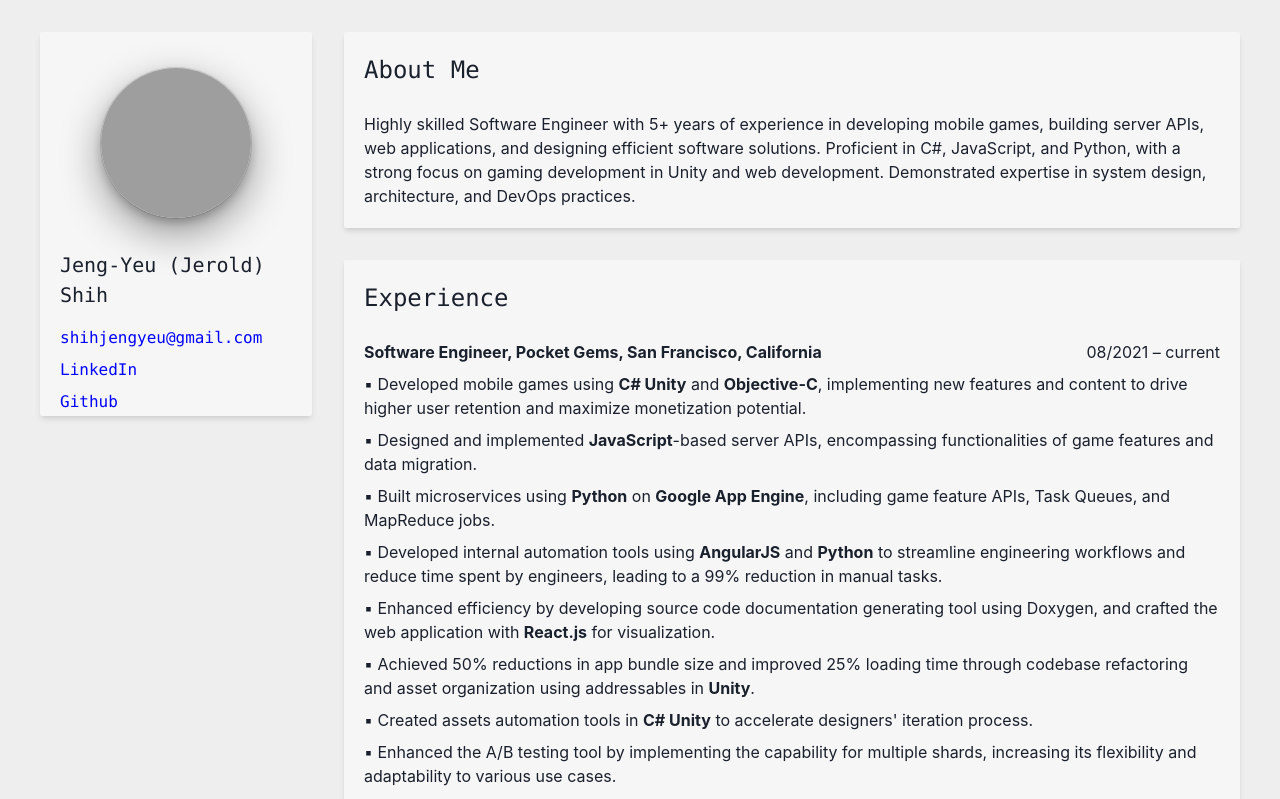
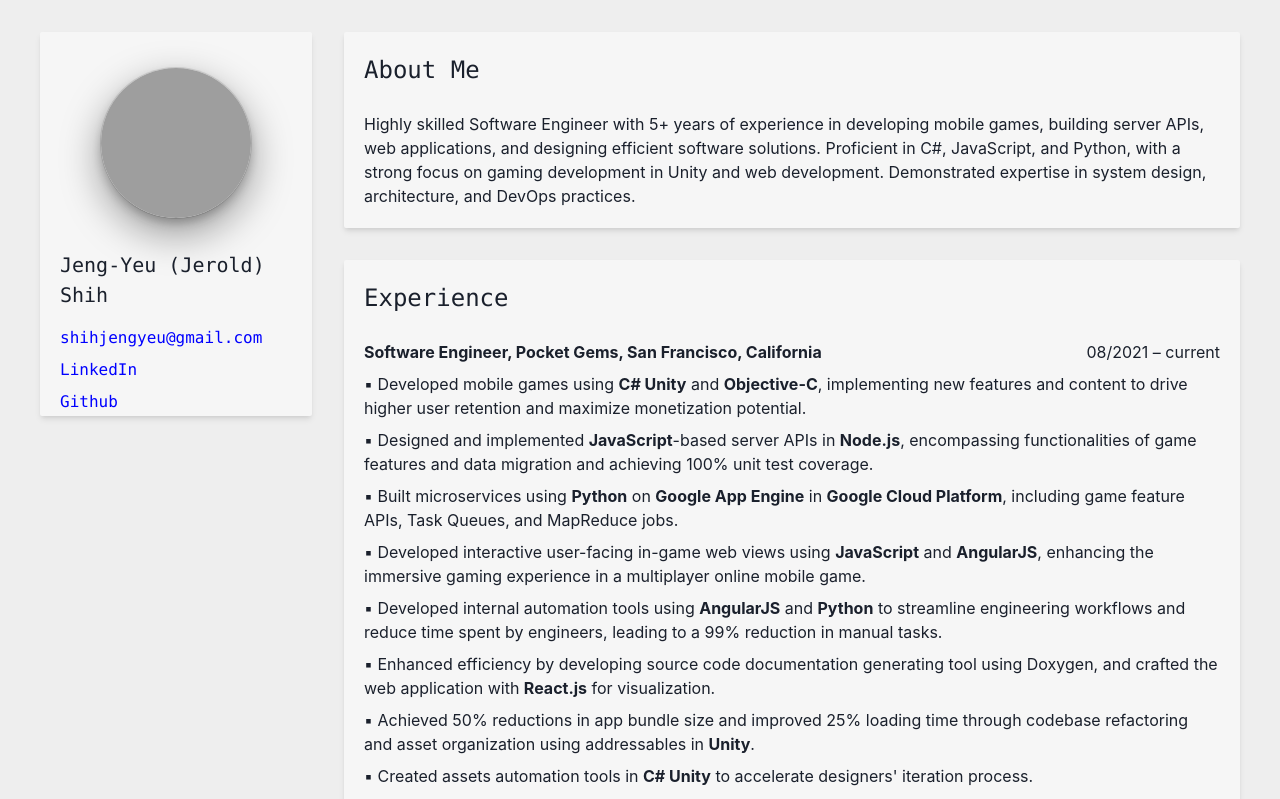
Before and after one commit to Jyssssss/about-me, a React (Create React App) app: page / in a window 1280 px wide. Shown: the top 799 px of the page. Built offline with nearby package versions, Linux system fonts and the light colour scheme; grey boxes are pictures that could not be loaded.

Commit message:
edit contents

```diff
--- a/src/App.tsx
+++ b/src/App.tsx
@@ -43,14 +43,19 @@ function App() {
                 drive higher user retention and maximize monetization potential.
               </Text>
               <Text variant="content">
-                ▪ Designed and implemented <b>JavaScript</b>-based server APIs,
-                encompassing functionalities of game features and data
-                migration.
+                ▪ Designed and implemented <b>JavaScript</b>-based server APIs
+                in <b>Node.js</b>, encompassing functionalities of game features
+                and data migration and achieving 100% unit test coverage.
               </Text>
               <Text variant="content">
                 ▪ Built microservices using <b>Python</b> on{" "}
-                <b>Google App Engine</b>, including game feature APIs, Task
-                Queues, and MapReduce jobs.
+                <b>Google App Engine</b> in <b>Google Cloud Platform</b>,
+                including game feature APIs, Task Queues, and MapReduce jobs.
+              </Text>
+              <Text variant="content">
+                ▪ Developed interactive user-facing in-game web views using{" "}
+                <b>JavaScript</b> and <b>AngularJS</b>, enhancing the immersive
+                gaming experience in a multiplayer online mobile game.
               </Text>
               <Text variant="content">
                 ▪ Developed internal automation tools using <b>AngularJS</b> and{" "}
```
